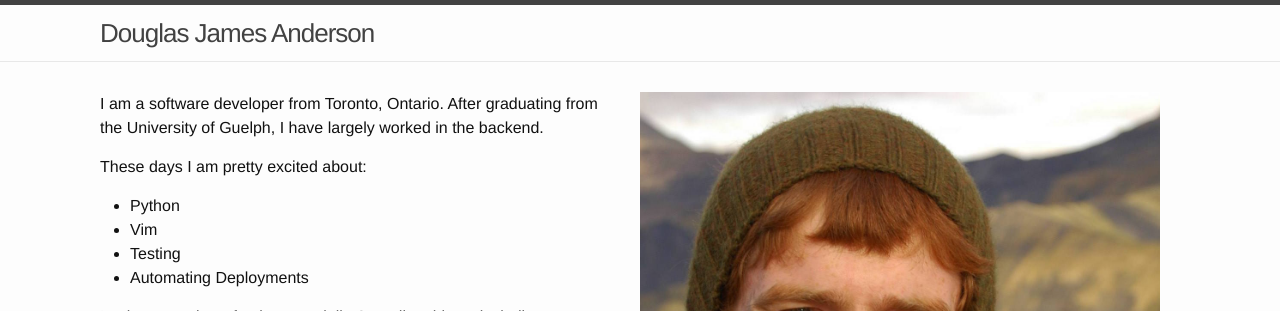
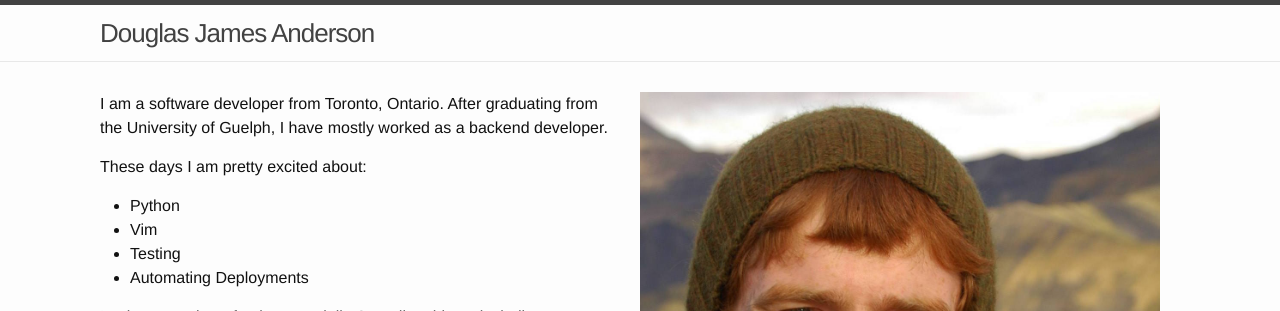
Before and after one commit to hockeybuggy/djanderson.ca, a Jekyll site: the page built from index.html, in a window 1280 px wide. Shown: the top 311 px of the page. Built offline with Jekyll 4.4.1, drawn with Linux system fonts in a browser that asks for light colours.

Commit message:
Change the wording due to Meg's dirty mind.

```diff
--- a/index.html
+++ b/index.html
@@ -7,7 +7,7 @@ layout: default
   <div id="blerb" class="col-1-2">
     <p>
       I am a software developer from Toronto, Ontario. After graduating from
-      the University of Guelph, I have largely worked in the backend.
+      the University of Guelph, I have mostly worked as a backend developer.
     </p>
 
     <p>
```
